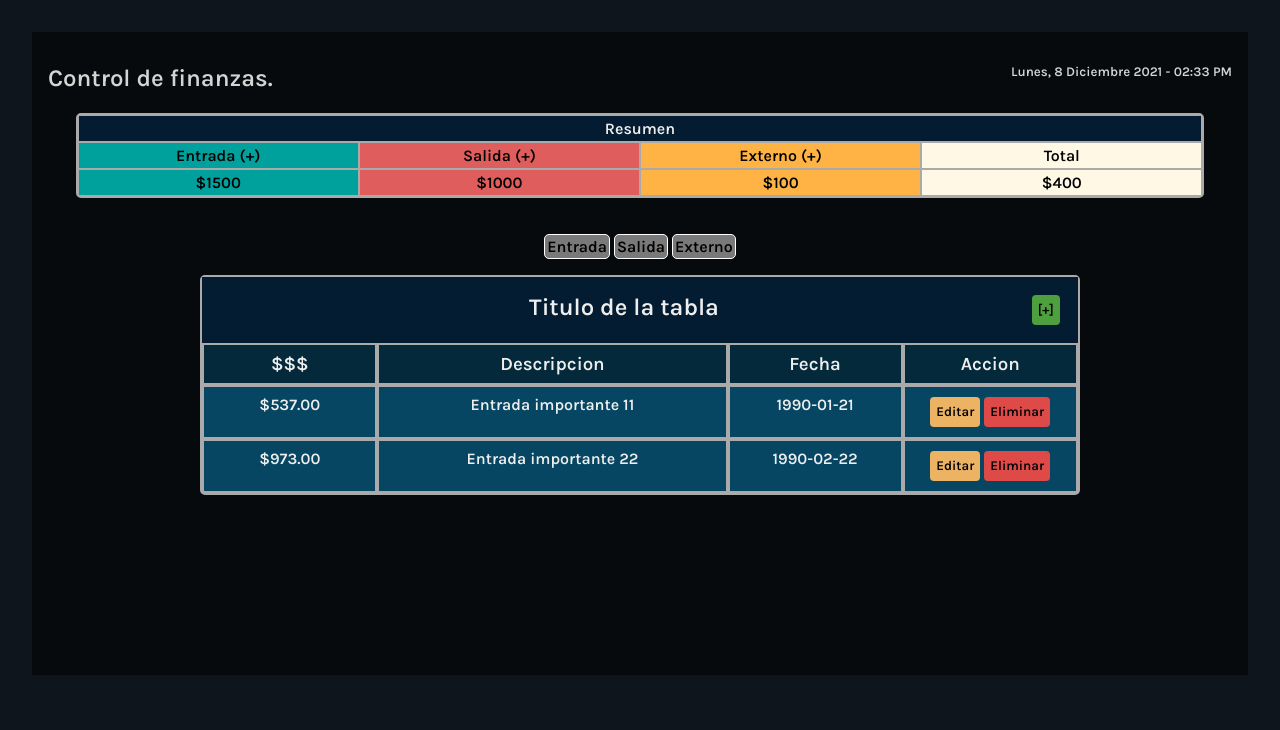
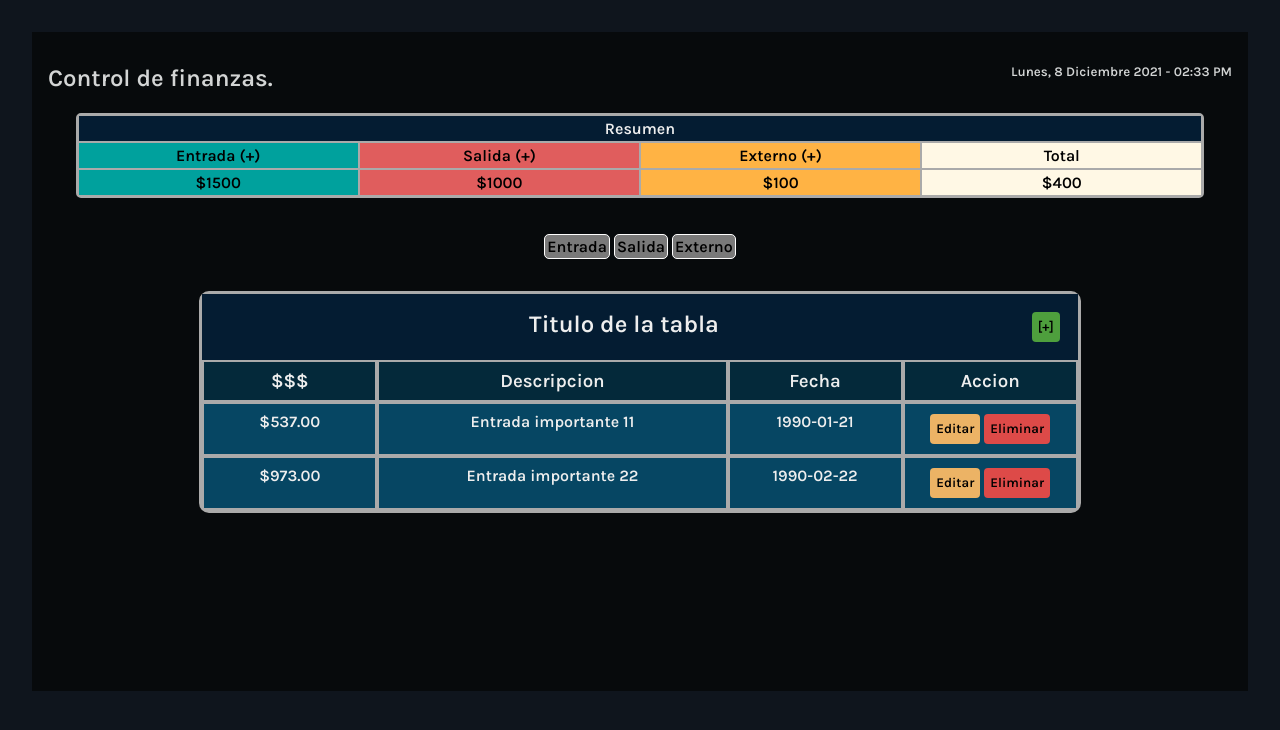
Before and after one commit to VlV-515/5-AppControlFinanzas, an Angular app: page /home in a window 1280 px wide. Shown: the top 730 px of the page. Built offline with nearby package versions, Linux system fonts and the light colour scheme.

Commit message:
Cambia algunos diseños

```diff
--- a/src/app/home/components/form/form.component.css
+++ b/src/app/home/components/form/form.component.css
@@ -19,14 +19,16 @@ label {
   color: #eee;
   background: transparent;
 }
-input,
-select {
+input {
   text-align: center;
   border-radius: 4px;
   color: #ecb365;
   background: transparent;
   border-bottom: 2px #064635 solid;
   outline: none;
+}
+input[type="date"] {
+  cursor: pointer;
 }
 button {
   border-radius: 10px;
--- a/src/app/home/components/table/table.component.css
+++ b/src/app/home/components/table/table.component.css
@@ -1,10 +1,11 @@
 /*TODO: Investigar como hacer lo de pasar por un div y remarcar toda la fila*/
 /*TODO: Cambiar los botones que se queden en una sola linea*/
 .containerTable {
-  border-radius: 5px;
-  border: 2px solid #aaa;
+  border-radius: 10px;
+  border: 3px solid #aaa;
   width: 90%;
-  margin: auto;
+  margin: 2rem auto;
+  background: #04293a;
 }
 .titleTable {
   background: #041c32;
```
